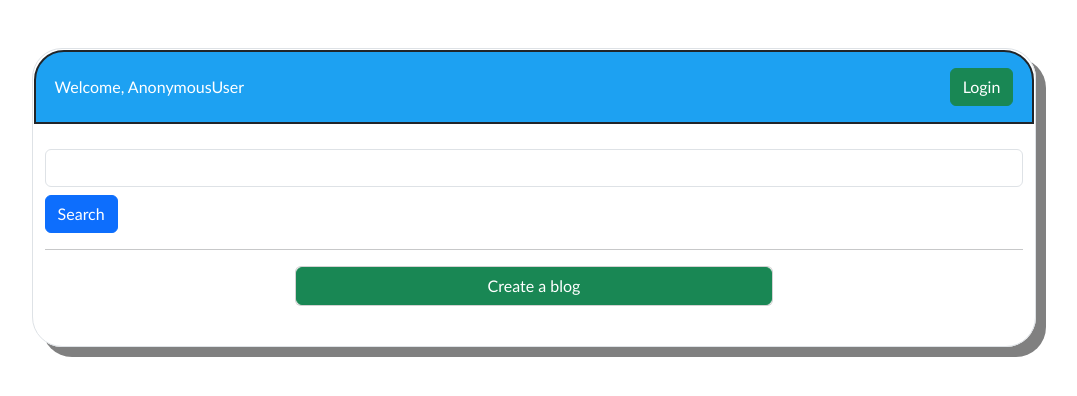
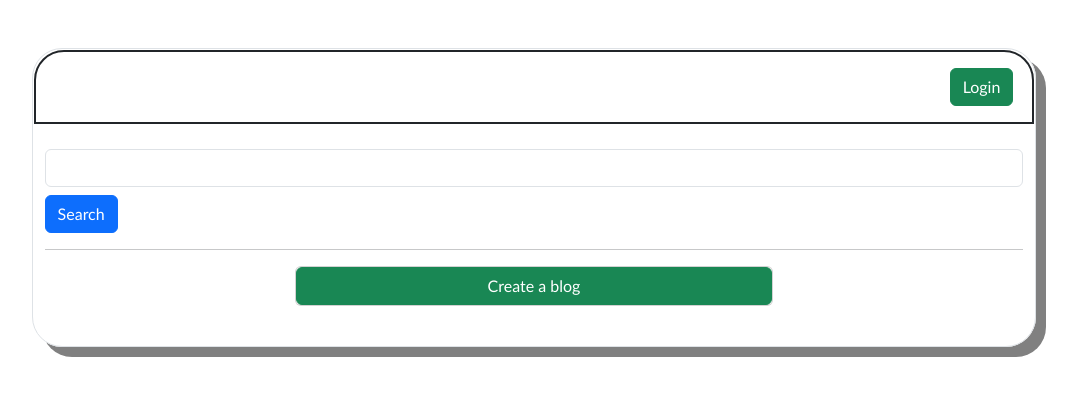
Before and after one commit to Aayushman4725/Blog-Application-using-python-with-django, a Django app: page / in a window 1280 px wide. Shown: the top 396 px of the page, without its empty margins (106-1183 px from the left). Run offline with Django 5.2, Linux system fonts and the light colour scheme; data that the repository does not hold is empty; parts of the project's set-up code (start-up, migrations or seed data) failed here and were passed over; some libraries are stand-ins or nearby versions.

Commit message:
made some styling changes

```diff
--- a/templates/blog_list.html
+++ b/templates/blog_list.html
@@ -1,7 +1,7 @@
 {% extends 'main.html' %} {% load static %} {% block content %}
 <body>
   <div class="border">
-    <header class="bg-[#1da1f2] py-3 margin">
+    <header class="bg-purple py-3 margin">
       <div class="container">
         <div class="d-flex justify-content-between align-items-center">
           <h4 class="text-center text-white">Welcome, {{request.user}}</h4>
```
